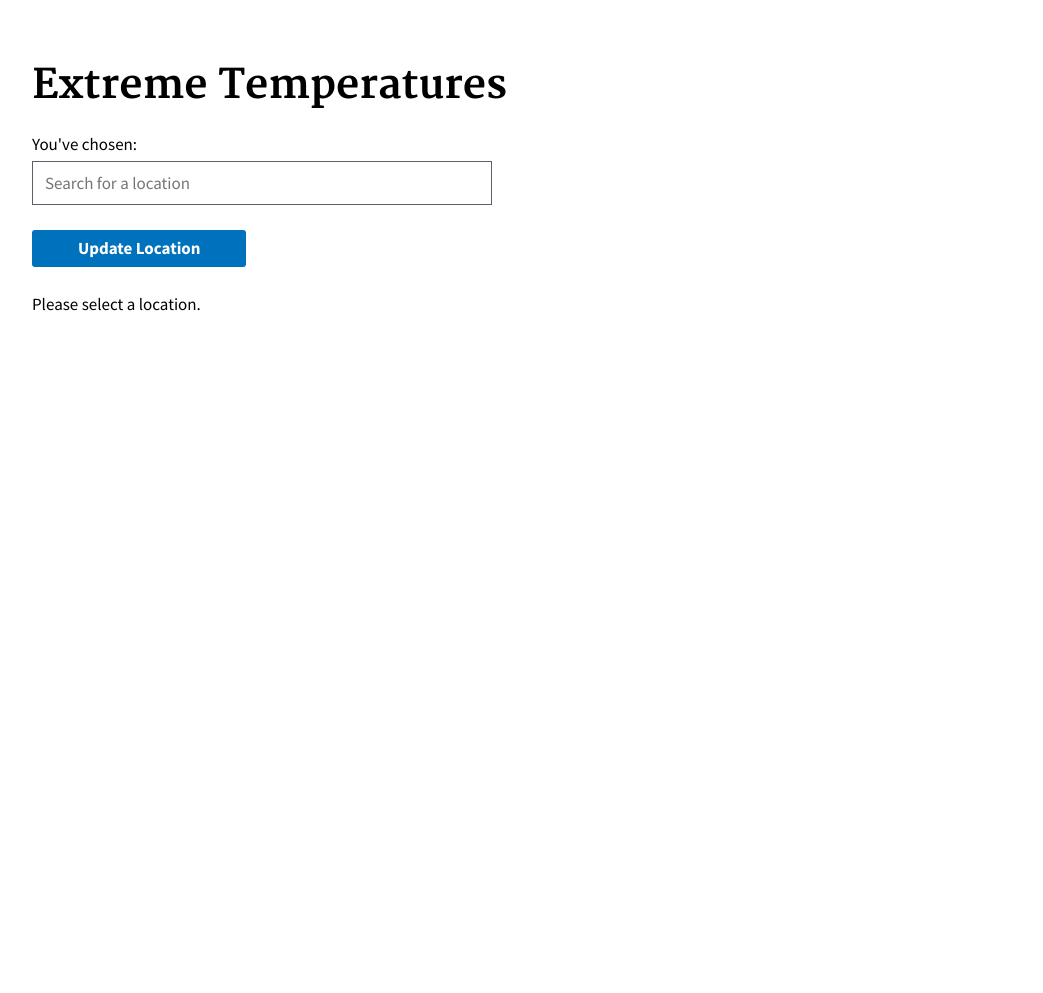
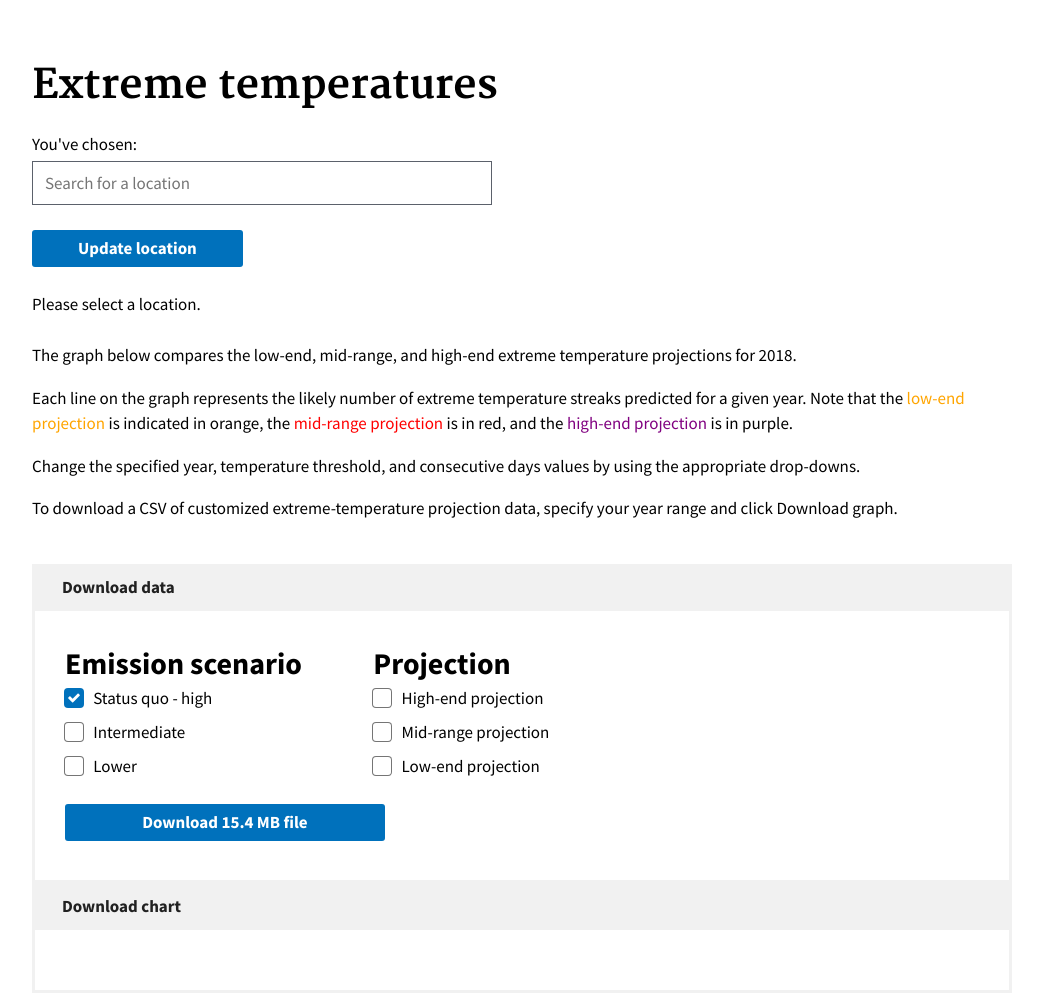
Before and after one commit to 18F/climate-labs, a Jekyll site: the page built from temperature/index.html, in a window 1280 px wide. Shown: the whole page, without its empty margins (118-1161 px from the left). Built offline with Jekyll 4.4.1, drawn with Linux system fonts in a browser that asks for light colours; before the commit the page ends 900 px from its top, so only the background shows below that.

Commit message:
Copy changes and add more download opts

```diff
--- a/css/temperature.scss
+++ b/css/temperature.scss
@@ -2,8 +2,41 @@
 # for temperature page
 ---
 
-#downloader {
-  background-color: gainsboro;
-  border: 3px solid dimgray;
-  padding: 1.2em;
+.usa-accordion button,
+.usa-accordion-bordered button {
+  background-image: none;
 }
+
+form label:nth-of-type(1) {
+  margin-top: 0;
+}
+
+.low {
+  color: orange;
+}
+
+.high {
+  color: purple;
+}
+
+.likely {
+  color: red;
+}
+
+.usa-accordion {
+  width: 100%;
+}
+
+#results {
+  font-size: 1.4em;
+}
+
+fieldset {
+  display: inline-block;
+  margin-right: 4em;
+}
+
+a[role="button"] {
+  display: block;
+  width: 35%;
+}
--- a/js/components/temperature-chart.js
+++ b/js/components/temperature-chart.js
@@ -26,12 +26,9 @@
             .attr('x', -10)
             .attr("y", 16)
             .attr("dy", ".71em")
-            .text('Number of days');
+            .text('Number of temperature streaks');
 
-        this.drawScenario(HISTORICAL_DATA, 'historical');
-        this.drawScenario(LOW_SCENARIO, 'low-scenario');
-        this.drawScenario(MEDIUM_SCENARIO, 'medium-scenario');
-        this.drawScenario(HIGH_SCENARIO, 'high-scenario');
+        this.render();
       },
       attributeChanged: function(name, previous, value) {
         switch (name) {
@@ -39,6 +36,7 @@
           case 'min-temp':
           case 'day-count':
             this[name] = value;
+            this.render();
         }
       }
     },
@@ -105,26 +103,26 @@
       },
     },
     methods: {
+      render: function () {
+        this.svg.selectAll('.line').remove();
+
+        this.drawScenario(HISTORICAL_DATA, 'historical');
+        this.drawScenario(LOW_SCENARIO, 'low-scenario');
+        this.drawScenario(MEDIUM_SCENARIO, 'medium-scenario');
+        this.drawScenario(HIGH_SCENARIO, 'high-scenario');
+        this.highlightYear(this.year);
+      },
       drawPoints: function (year) {
-        var low = LOW_SCENARIO.filter(function(d) {
-          return d.year === year;
-        })[0];
-        var medium = MEDIUM_SCENARIO.filter(function(d) {
-          return d.year === year;
-        })[0];
-        var high = HIGH_SCENARIO.filter(function(d) {
-          return d.year === year;
-        })[0];
-
-        var points = this.svg.selectAll('circle')
-          .data([low, medium, high])
+        var d = this.getPointsForYear(year);
+        var circles = this.svg.selectAll('circle')
+          .data([d.low, d.medium, d.high])
           .enter().append('circle')
           .attr('class', 'point')
           .attr('r', 3)
           .attr('cx', this.x(year))
           .attr('cy', function (d) { return this.y(d.numberOfDays); }.bind(this));
 
-        return points;
+        return circles;
       },
       drawScenario: function (data, className) {
         return this.svg.append('path').attr('class', 'line ' + className)
@@ -138,10 +136,30 @@
           .attr('y2', this.y(this.highNumberOfDays))
           .attr('class', 'line vertical');
       },
+      getPointsForYear: function (year) {
+        return {
+          low: LOW_SCENARIO.filter(function(d) {
+              return d.year === year;
+            })[0],
+          medium: MEDIUM_SCENARIO.filter(function(d) {
+              return d.year === year;
+            })[0],
+          high: HIGH_SCENARIO.filter(function(d) {
+              return d.year === year;
+            })[0]
+        };
+      },
       highlightYear: function (year) {
         if (year > this.lastYear) return;
         this.svg.selectAll('.vertical').remove();
         this.svg.selectAll('.point').remove();
+
+        xtag.fireEvent(this, 'change:chart', {
+          detail: {
+            year: year,
+            points: this.getPointsForYear(year)
+          }
+        });
 
         return {
           line: this.drawVerticalLine(year),
--- a/js/views/temperature.js
+++ b/js/views/temperature.js
@@ -11,28 +11,48 @@
 
   var chartEl = d3.select('temperature-chart');
 
+  if (loc) {
+    d3.select('section[role="main"]').attr('aria-hidden', false);
+    d3.select('.location').text(loc.label);
+  } else {
+    d3.select('#no-location').attr('aria-hidden', false);
+    d3.select('section[role="main"]').attr('aria-hidden', true);
+
+    return;
+  }
+
+  chartEl.attr('year', d3.select('#year').attr('value'));
+
+  chartEl.on('change:chart', function (e) {
+    var data = d3.event.detail.points;
+    d3.select('#low').text(data.low.numberOfDays);
+    d3.select('#high').text(data.high.numberOfDays);
+    d3.select('#likely').text(data.medium.numberOfDays);
+  });
+
   d3.select('#year').on('change', function () {
     chartEl.attr('year', d3.event.target.value);
+    d3.selectAll('.year').text(d3.event.target.value);
   });
 
   d3.select('#temp').on('change', function () {
-    chartEl.attr('min-temp', d3.event.target.value);
+    var minTemp = d3.event.target.value;
+    alterData(function (i) {
+      return i + (90 - minTemp);
+    });
+    chartEl.attr('min-temp', minTemp);
   });
 
   d3.select('#days').on('change', function () {
     chartEl.attr('day-count', d3.event.target.value);
   });
 
-  d3.select('#download').on('click', function () {
-    d3.select('#downloader').attr('aria-hidden', false);
-  });
-
-  d3.select('#downloader button').on('click', function () {
+  d3.select('#download [role="button"]').on('click', function () {
     d3.event.preventDefault();
     alert('Fake downloading 👍');
   });
 
-  d3.select('#downloader form').on('change', function () {
+  d3.select('#download').on('change', function () {
     function calculateFileSize(n) {
       if (n === 0) return 0;
       return 14 + (n * 1.4);
@@ -45,13 +65,22 @@
 
     var number = numberOfChecks(d3.event.currentTarget);
     var text = ['Download', calculateFileSize(number), 'MB file'].join(' ');
-    d3.select('#downloader button').text(text);
+    d3.select('#download [role="button"]').text(text);
   });
 
-  if (loc) {
-    d3.select('section[role="main"]').attr('aria-hidden', false);
-  } else {
-    d3.select('#no-location').attr('aria-hidden', false);
-    d3.select('section[role="main"]').attr('aria-hidden', true);
+  function alterData (factor) {
+    var sets = [HISTORICAL_DATA, LOW_SCENARIO, HIGH_SCENARIO, MEDIUM_SCENARIO];
+    sets.forEach(function(data) {
+      data.forEach(function(d, i) {
+        if (factor.bind) {
+          d.numberOfDays = factor(d.numberOfDays);
+          return;
+        }
+
+        d.numberOfDays += factor;
+      });
+    });
   }
+
+  exports.a = alterData;
 })(window);
--- a/temperature/index.html
+++ b/temperature/index.html
@@ -1,5 +1,5 @@
 ---
-title: Extreme Temperatures
+title: Extreme temperatures
 layout: page
 
 stylesheets:
@@ -92,12 +92,19 @@ scripts:
 <form id="controls">
   <p>
     You've chosen: {% include location_search.html %}
-    <input type="submit" value="Update Location">
+    <input type="submit" value="Update location">
   </p>
 </form>
 
 <section id="no-location" aria-hidden="true">
   <p>Please select a location.</p>
+</section>
+
+<section>
+  <p>The graph below compares the low-end, mid-range, and high-end extreme temperature projections for <span class="year">2018</span>.</p>
+  <p>Each line on the graph represents the likely number of extreme temperature streaks predicted for a given year. Note that the <span class="low">low-end projection</span> is indicated in orange, the <span class="likely">mid-range projection</span> is in red, and the <span class="high">high-end projection</span> is in purple.</p>
+  <p>Change the specified year, temperature threshold, and consecutive days values by using the appropriate drop-downs.</p>
+  <p>To download a CSV of customized extreme-temperature projection data, specify your year range and click Download graph.</p>
 </section>
 
 <section role="main" aria-hidden="false">
@@ -106,46 +113,91 @@ scripts:
     <input type="number" id="year" name="year"
         step="1" min="2016" max="2021" value="2018">
 
-    <label for="temp">Above Degrees (Fahrenheit)</label>
+    <label for="temp">Above degrees (Fahrenheit)</label>
     <input type="number" id="temp" name="temp"
         step="1" min="80" max="110" value="90">
 
-    <label for="days">Consecutive Days</label>
+    <label for="days">Consecutive days</label>
     <input type="number" id="days" name="days"
         step="1" min="1" max="10" value="1">
+
+    <p id="results">In <span class="year">2018</span>,
+      <span class="location">Seattle, Washington</span> may experience
+      between <span class="low" id="low">49</span> and <span class="high"
+      id="high">54</span> extreme-temperature streaks, with <span
+      class="likely" id="likely">51</span> streaks being the most
+      likely number.
+    </p>
+
   </form>
   <div class="usa-width-one-half">
-    <temperature-chart year="2018" min-temp="90" day-count="1">
+    <temperature-chart year="2017" min-temp="90" day-count="1">
     </temperature-chart>
-    <button id="download" role="button">Download</button>
   </div>
 </section>
 
-<section class="usa-width-one-whole" id="downloader" aria-hidden="true">
-  <div>
-    <h2>Download CSV</h2>
-    <form>
+<section class="usa-width-one-whole">
+  <ul class="usa-accordion usa-accordion-bordered usa-unstyled-list">
+    <li>
+      <button is="aria-toggle" aria-controls="download" aria-expanded="true" class="usa-button-unstyled">
+        Download data
+      </button>
+
+      <div class="usa-accordion-content" aria-expanded="true" aria-hidden="false">
+        <form id="download">
           <fieldset class="usa-fieldset-inputs usa-sans">
-        <legend class="usa-sr-only">Model selection</legend>
+            <legend>Emission scenario</legend>
             <ul class="usa-unstyled-list">
               <li>
-            <input id="medium-model" type="checkbox"
-              name="medium-model" value="medium-model" checked>
-            <label for="medium-model">Medium model</label>
+                <input id="high-emissions" type="checkbox"
+                  name="high-emissions" checked>
+                <label for="high-emissions">Status quo - high</label>
               </li>
               <li>
-            <input id="ten-percent-model" type="checkbox"
-              name="ten-percent-model" value="ten-percent-model">
-            <label for="ten-percent-model">10th percentile model</label>
+                <input id="intermediate-emissions" type="checkbox"
+                  name="intermediate-emissions">
+                <label for="intermediate-emissions">Intermediate</label>
               </li>
               <li>
-            <input id="ninety-percent-model" type="checkbox"
-              name="ninety-percent-model" value="ninety-percent-model">
-            <label for="ninety-percent-model">90th percentile model</label>
+                <input id="lower-emissions" type="checkbox"
+                  name="lower-emissions">
+                <label for="lower-emissions">Lower</label>
               </li>
             </ul>
           </fieldset>
-      <button role="button" class="usa-button usa-button-big">Download 15.4 MB file</button>
+          <fieldset class="usa-fieldset-inputs usa-sans">
+            <legend>Projection</legend>
+            <ul class="usa-unstyled-list">
+              <li>
+                <input id="high-projection" type="checkbox"
+                  name="high-projection">
+                <label for="high-projection">High-end projection</label>
+              </li>
+              <li>
+                <input id="mid-projection" type="checkbox"
+                  name="mid-projection">
+                <label for="mid-projection">Mid-range projection</label>
+              </li>
+              <li>
+                <input id="low-projection" type="checkbox"
+                  name="low-projection">
+                <label for="low-projection">Low-end projection</label>
+              </li>
+            </ul>
+          </fieldset>
+          <a role="button" class="usa-button" href="#">Download 15.4 MB file</a>
         </form>
       </div>
+    </li>
+
+    <li>
+      <button is="aria-toggle" aria-controls="upload" aria-expanded="true" class="usa-button-unstyled">
+        Download chart
+      </button>
+
+      <form action="/sealevel/" id="upload" aria-hidden="false" class="usa-accordion-content" aria-expanded="true">
+      </form>
+    </li>
+
+  </ul>
 </section>
```
Lines whose indentation alone changed are shown as unchanged.
